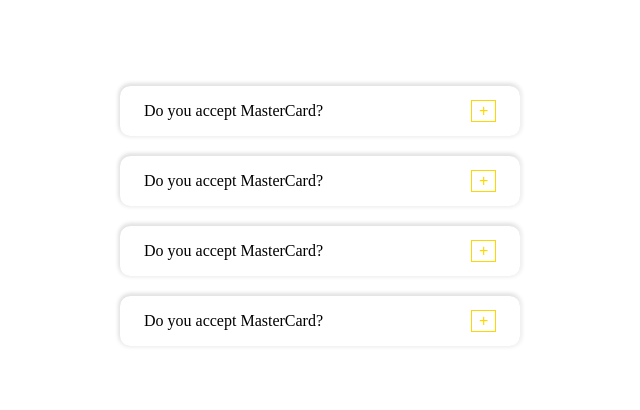
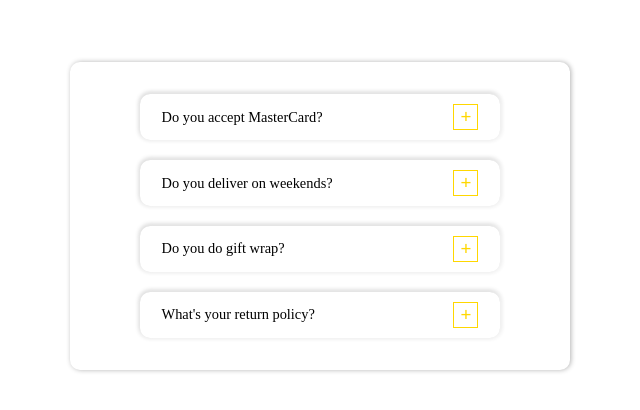
Before and after one commit to Suhail-007/FAQ-page, a plain HTML site: page index.html in a window 1280 px wide. Shown: the part 184-594 px from the top of the page, without its empty margins (320-960 px from the left). Drawn offline with Linux system fonts and the light colour scheme.

Commit message:
fixed many things

```diff
--- a/Script/script.js
+++ b/Script/script.js
@@ -1,17 +1,39 @@
-let button = document.querySelectorAll('button')
+//using selectors inside the element
+
+const questions = document.querySelectorAll('.question-container');
+
+questions.forEach(question => {
+		const btn = question.querySelector('button');
+
+//we are checking if the user click on the same question button 	on which we are looping over if not remove the class
+		btn.addEventListener('click', ()=> {
+				questions.forEach(item => {
+						if (item != question) {
+								item.classList.remove('show-text');
+						}
+				})
+				question.classList.toggle('show-text');
+		})
+})
+
+
+
+
+//traversing the dom
+
+/*let button = document.querySelectorAll('button')
 
 button.forEach(button => {
-		button.addEventListener('click', () => {
+		button.addEventListener('click', (e) => {
 	let container = 	button
 	.closest('.question-container')
 	.querySelector('.answer');
 
 		let hr = 	button
-	.closest('.question-container')
+		.closest('.question-container')
 		.querySelector('hr');
 
 		hr.classList.toggle('show-text');
 		container.classList.toggle('show-text');
-
 		})
-})
+})*/
--- a/Style/style.css
+++ b/Style/style.css
@@ -7,15 +7,10 @@ body {
 		width: 100vw;
 		height: 100vh;
 		display: flex;
-		flex-direction: column;
 		justify-content: center;
 		align-items: center;
-		overflow-x: scroll;
-}
-
-section {
-		width: 100%;
-		padding: 0 2em;
+		flex-wrap: wrap;
+		padding: 0 10px;
 }
 
 section {
@@ -24,17 +19,22 @@ section {
 		justify-content: center;
 		align-items: center;
 		gap: 20px 0;
+		width: 100%;
+		height: auto;
+		padding: 2em;
+		border-radius: 10px;
+		box-shadow:	1px 0px 5px rgba(0,0,0,0.3);
 }
 
 .question-container {
-		border-radius: 10px;
 		display: flex;
 		flex-direction: column;
 		justify-content: center;
 		align-items: center;
 		box-shadow: 1px 0px 5px #fff,
 												0px -1px 5px rgba(0,0,0,0.3);
-/*		font-size: 3vw;		*/
+		font-size: 3vw;
+		border-radius: 10px;
 }
 
 .question-title {
@@ -47,8 +47,7 @@ section {
 .question-title,
 .answer {
 		padding: 0 1.5em;
-	/*	font-size: 1.2em;*/
-	font-size: 16px;
+	 font-size: 1.2em;
 }
 
 hr {
@@ -62,8 +61,7 @@ button {
 		border: 1px solid gold;
 		background: none;
 		color: gold;
-	/*	font-size: 1.3em;*/
-		font-size: 16px;
+	 font-size: 1.3em;
 		min-width: 7%;
 		transition: transform 500ms ease-in-out;
 		user-select: none;
@@ -79,30 +77,38 @@ button:focus {
 	 	display: none;
 		border-bottom-left-radius: 1em;
 		border-bottom-right-radius: 1em;
-		opacity: 0;
 		min-width: 80%;
 		max-width: 500px;
 }
 
 .minus {
 		display: none;
-		opacity: 0;
 }
 
-.show-text {
-	 display: block;
-	animation: showText 1s forwards;
+/*Show and hide text*/
+.show-text hr {
+		display: block;
 }
 
-@keyframes showText {
-		100% {
-				opacity: 1;
-		}
+.show-text .answer {
+  display: block;
+}
+
+.show-text .minus {
+  display: inline;
+}
+
+.show-text .plus {
+  display: none;
 }
 
 @media screen and (min-width: 1024px){
-		.question-container {
+.question-container {
 		font-size: 1.5vh;
 }
 
+section {
+		max-width: 500px;
 }
+
+}
--- a/index.html
+++ b/index.html
@@ -13,8 +13,10 @@
 					<div class="question-container">
 								<div class="question-title">
 										<p>Do you accept MasterCard?</p>
-										<button class="plus">+</button>
-										<button class="minus">–</button>
+										<button>
+												<span class="plus">+</span>
+												<span class="minus">–</span>
+										</button>
 								</div><!-- question title -->
 								<hr>
 								<article class="answer">
@@ -24,9 +26,11 @@
 
 					<div class="question-container">
 								<div class="question-title">
-										<p>Do you accept MasterCard?</p>
-										<button class="plus">+</button>
-										<button class="minus">–</button>
+										<p>Do you deliver on weekends?</p>
+										<button>
+												<span class="plus">+</span>
+												<span class="minus">–</span>
+										</button>
 								</div><!-- question title -->
 								<hr>
 								<article class="answer">
@@ -36,9 +40,11 @@
 
 					<div class="question-container">
 								<div class="question-title">
-										<p>Do you accept MasterCard?</p>
-										<button class="plus">+</button>
-										<button class="minus">–</button>
+										<p>Do you do gift wrap?</p>
+										<button>
+												<span class="plus">+</span>
+												<span class="minus">–</span>
+										</button>
 								</div><!-- question title -->
 								<hr>
 								<article class="answer">
@@ -48,9 +54,11 @@
 
 					<div class="question-container">
 								<div class="question-title">
-										<p>Do you accept MasterCard?</p>
-										<button class="plus">+</button>
-										<button class="minus">–</button>
+										<p>What's your return policy?</p>
+										<button>
+												<span class="plus">+</span>
+												<span class="minus">–</span>
+										</button>
 								</div><!-- question title -->
 								<hr>
 								<article class="answer">
```
